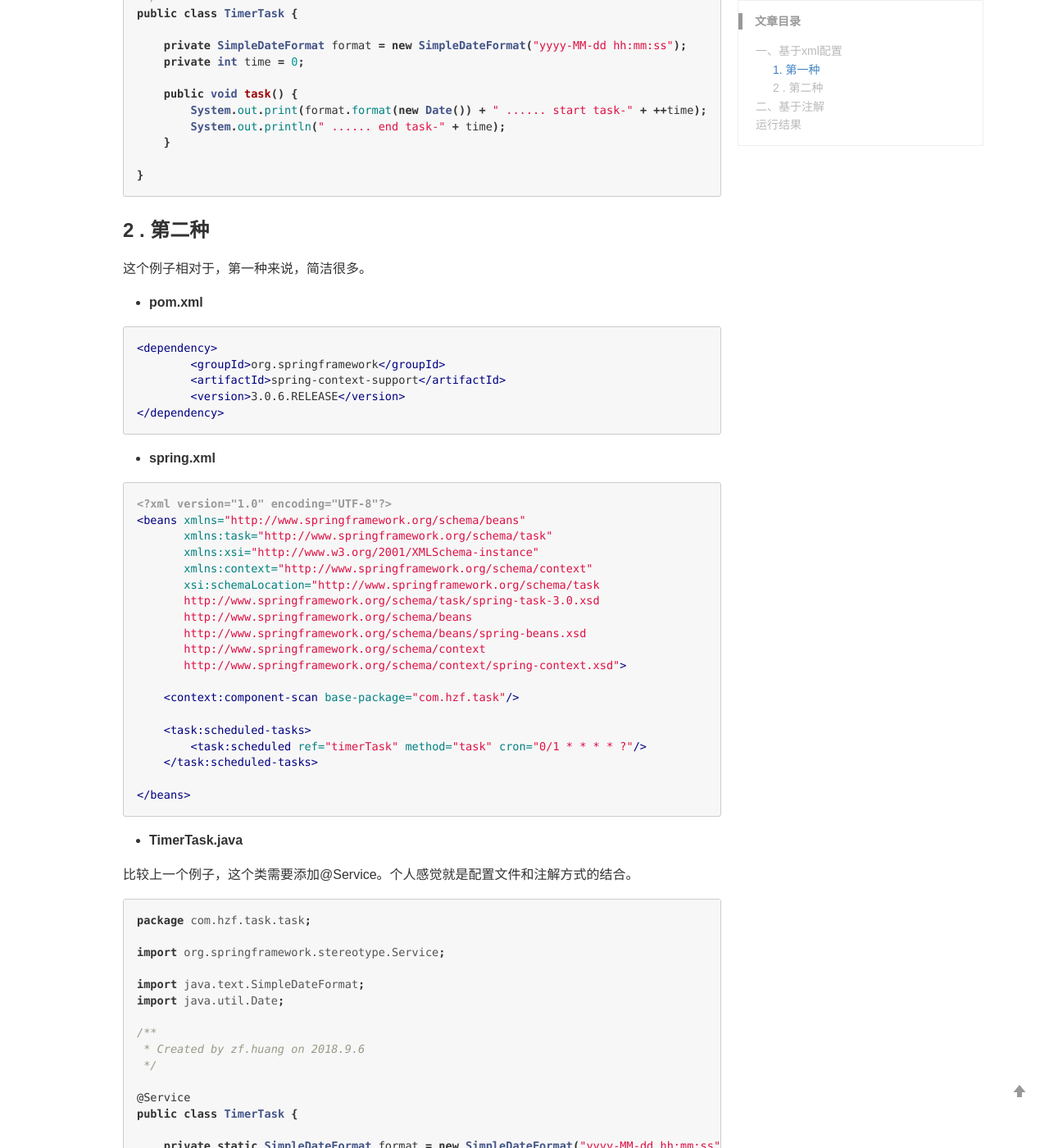
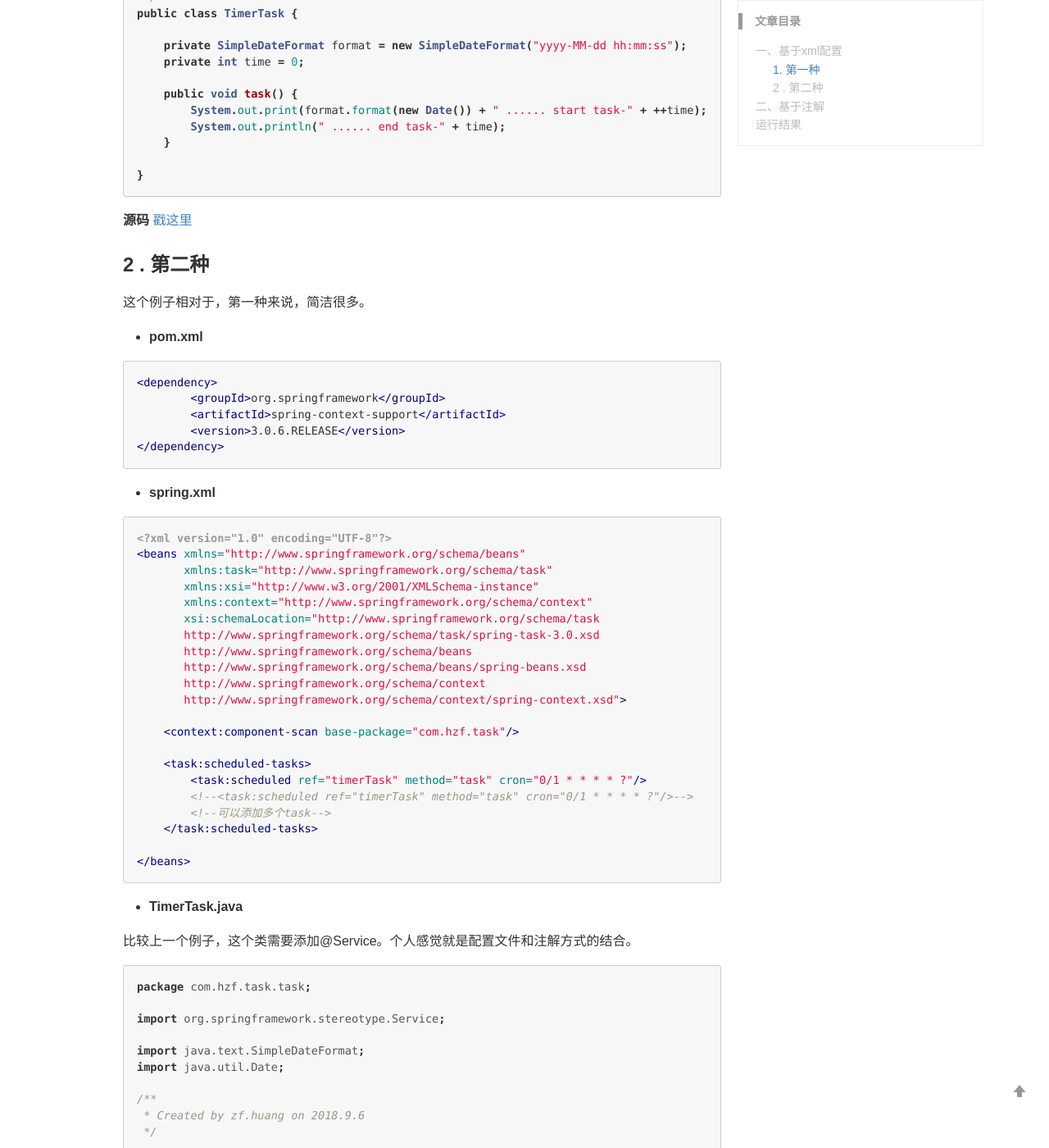
Before and after one commit to 2efeng/2efeng.github.io, a Jekyll site: the page built from _posts/Spring/2018-9-6-SpringTask.md, in a window 1280 px wide and 1400 px high, scrolled down 2158 px. Shown: the whole window at 82% size. Built offline with Jekyll 4.4.1, drawn with Linux system fonts in a browser that asks for light colours; comment, search, counter and statistics services are not loaded.

Commit message:
add spring task demo link

````diff
--- a/_posts/Spring/2018-9-6-SpringTask.md
+++ b/_posts/Spring/2018-9-6-SpringTask.md
@@ -113,6 +113,8 @@
 }
 ```
 
+**源码** [戳这里](https://github.com/FengHelloWorld/JavaDemo/tree/master/TaskDemo/FirstDemo)
+
 
 
 ### 2 . 第二种
@@ -148,6 +150,8 @@
 
     <task:scheduled-tasks>
         <task:scheduled ref="timerTask" method="task" cron="0/1 * * * * ?"/>
+        <!--<task:scheduled ref="timerTask" method="task" cron="0/1 * * * * ?"/>-->
+        <!--可以添加多个task-->
     </task:scheduled-tasks>
 
 </beans>
@@ -181,6 +185,8 @@
 
 }
 ```
+
+**源码** [戳这里](https://github.com/FengHelloWorld/JavaDemo/tree/master/TaskDemo/SecondDemo)
 
 ## 二、基于注解
 
@@ -247,7 +253,7 @@
 }
 ```
 
-
+**源码** [戳这里](https://github.com/FengHelloWorld/JavaDemo/tree/master/TaskDemo/ThirdDemo)
 
 ## 运行结果
 
````
Also changed, not shown: _posts/Spring/2018-8-3-Spring-Date-JPA.md (+1 -1 lines).
